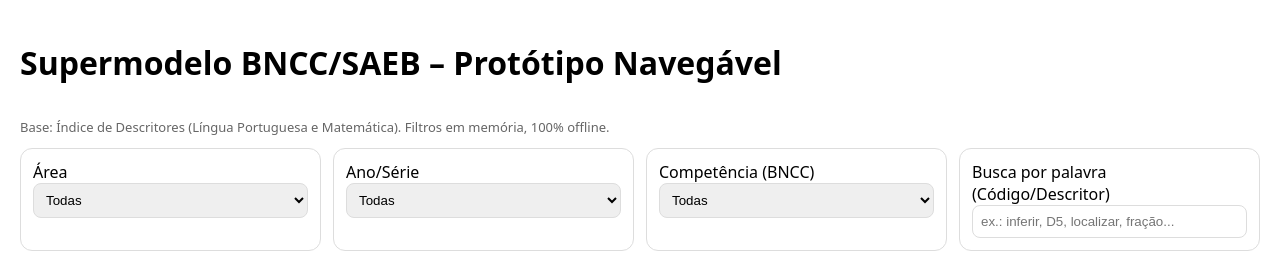
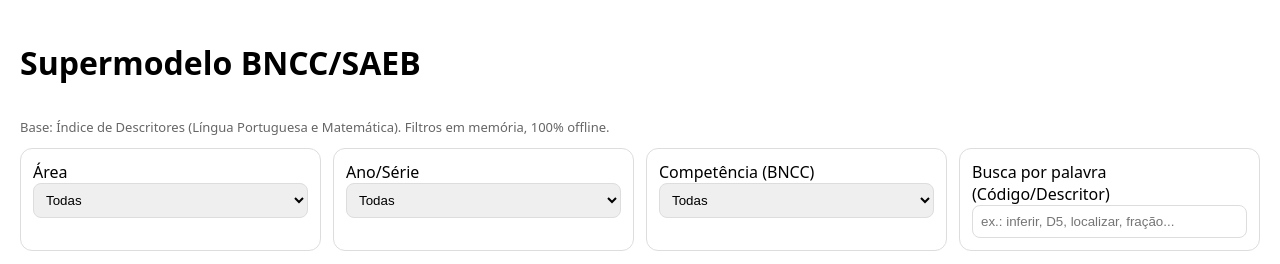
Before and after one commit to ucamara/Educa-o-4.0, a plain HTML site: page index.html in a window 1280 px wide. Shown: the top 264 px of the page. Drawn offline with Linux system fonts and the light colour scheme.

Commit message:
Update index.html

```diff
--- a/index.html
+++ b/index.html
@@ -3,7 +3,7 @@
 <head>
 <meta charset="utf-8"/>
 <meta name="viewport" content="width=device-width, initial-scale=1"/>
-<title>Supermodelo BNCC/SAEB – Protótipo Navegável</title>
+<title>Supermodelo BNCC/SAEB</title>
 <style>
   body { font-family: ui-sans-serif, system-ui, -apple-system, Segoe UI, Roboto, Helvetica, Arial; margin: 20px; }
   header { display: grid; gap: 12px; margin-bottom: 16px; }
@@ -24,7 +24,7 @@
 </head>
 <body>
 <header>
-  <h1>Supermodelo BNCC/SAEB – Protótipo Navegável</h1>
+  <h1>Supermodelo BNCC/SAEB </h1>
   <div class="muted">Base: Índice de Descritores (Língua Portuguesa e Matemática). Filtros em memória, 100% offline.</div>
   <div class="grid">
     <div class="card">
```
